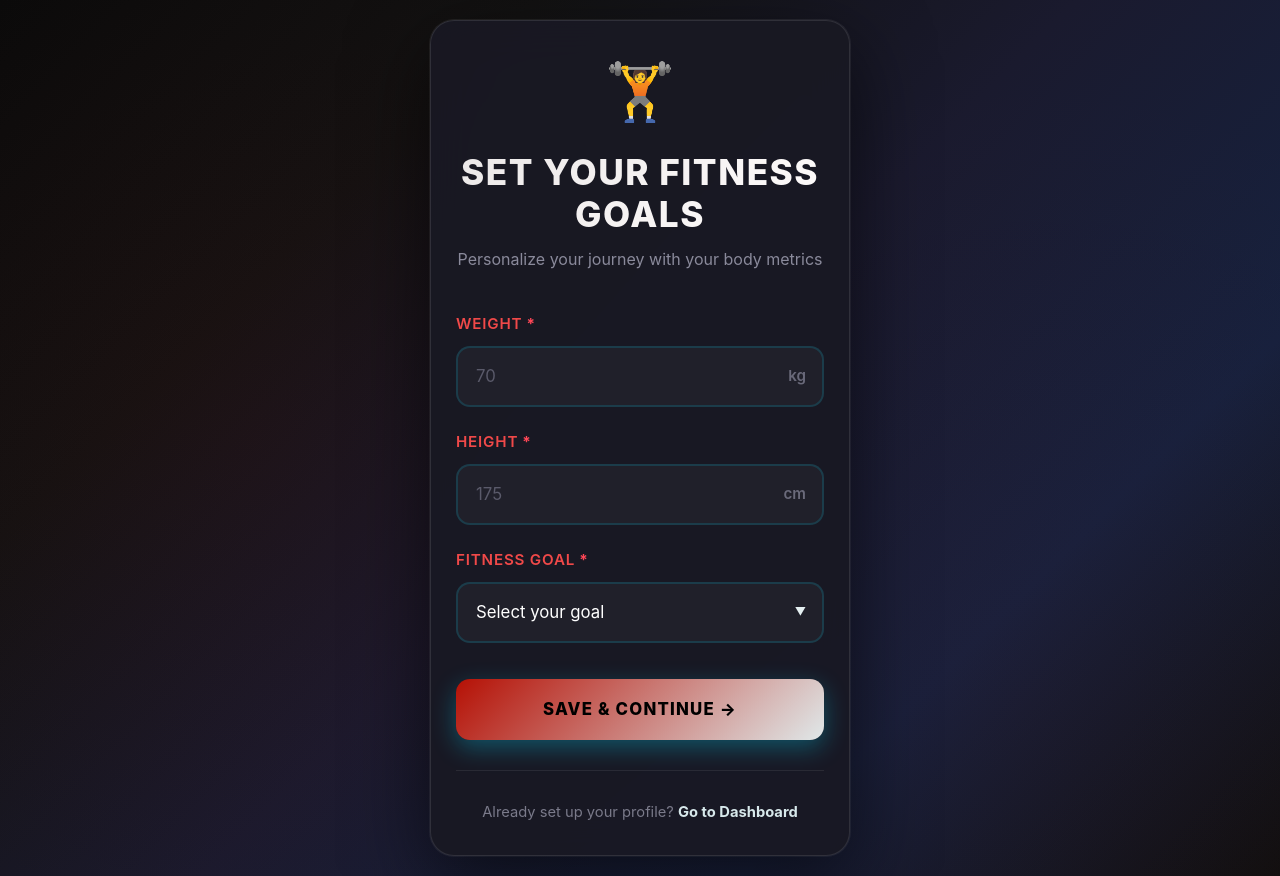
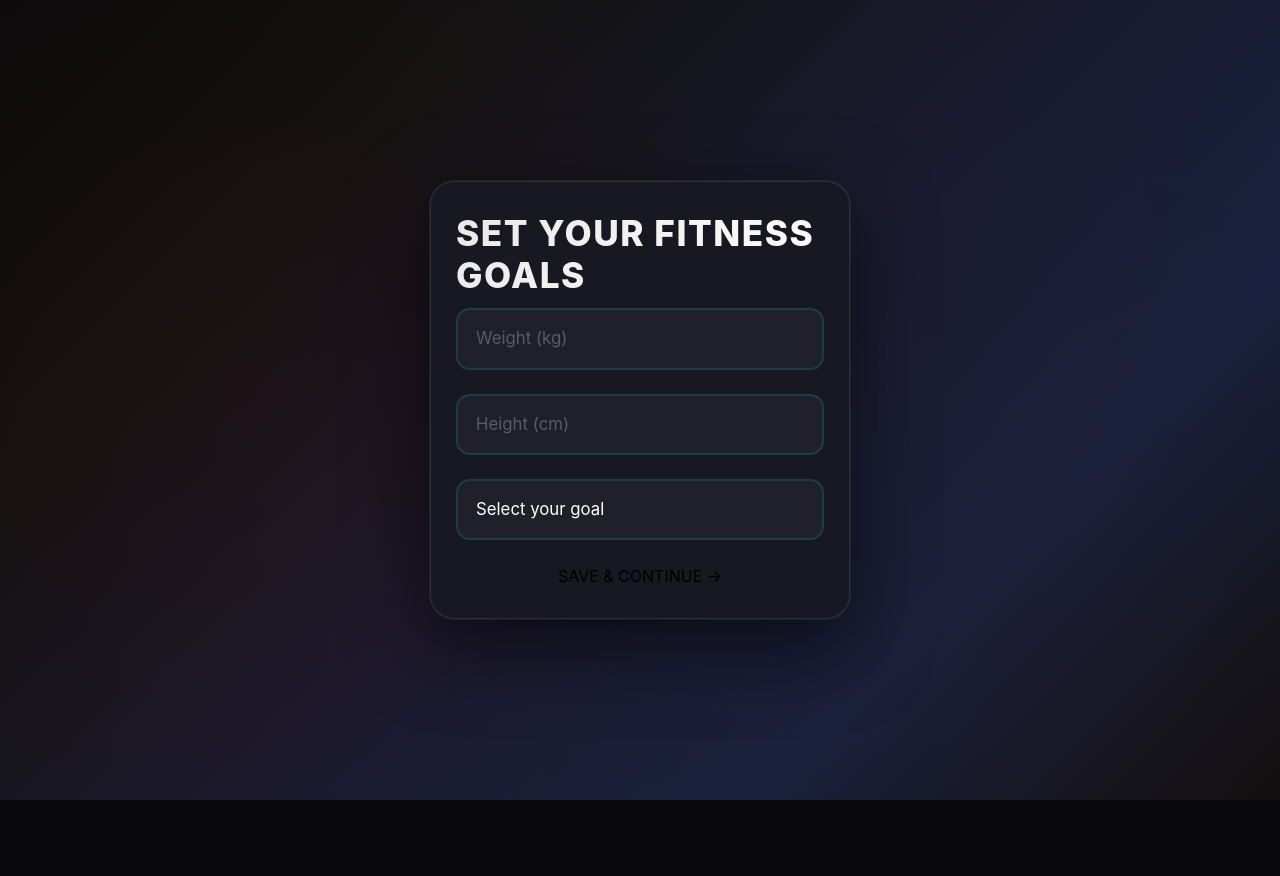
Before and after one commit to Komal-webDev24/fitnova-web, a React (Create React App) app: page /profile-setup in a window 1280 px wide. After the commit the page ends 800 px from the top, so only its background shows below. Built offline with nearby package versions, Linux system fonts and the light colour scheme; sample sign-in values are in the browser's storage.

Commit message:
Fixed ProfileSetup logic

```diff
--- a/src/components/ProfileSetup.jsx
+++ b/src/components/ProfileSetup.jsx
@@ -1,4 +1,3 @@
-// src/pages/ProfileSetup.jsx
 import React, { useState, useEffect } from 'react';
 import { useNavigate } from 'react-router-dom';
 import '../styles/ProfileSetup.css';
@@ -15,113 +14,67 @@ const ProfileSetup = () => {
   const [success, setSuccess] = useState(false);
   const [validationErrors, setValidationErrors] = useState({});
 
-  // Get userId from localStorage (set after login/signup)
-  const userId = localStorage.getItem('userId') || '';
+  const userId = localStorage.getItem('userId');
 
-  // Redirect if user not logged in
   useEffect(() => {
     if (!userId) {
       navigate('/signup');
     }
   }, [userId, navigate]);
 
-  // Input sanitization helper
   const sanitizeInput = (value) => {
-    if (typeof value === 'string') {
-      return value.trim().replace(/[<>]/g, ''); // Prevent XSS
-    }
-    return value;
+    return typeof value === 'string' ? value.trim().replace(/[<>]/g, '') : value;
   };
 
-  // Validation helper
   const validateForm = () => {
     const errors = {};
-
-    if (!formData.weight || formData.weight <= 0) {
-      errors.weight = 'Weight must be greater than 0';
-    } else if (formData.weight > 500) {
-      errors.weight = 'Weight cannot exceed 500 kg';
-    }
-
-    if (!formData.height || formData.height <= 0) {
-      errors.height = 'Height must be greater than 0';
-    } else if (formData.height > 300) {
-      errors.height = 'Height cannot exceed 300 cm';
-    }
-
-    if (!formData.fitnessGoal) {
-      errors.fitnessGoal = 'Please select a fitness goal';
-    }
-
+    if (!formData.weight || formData.weight <= 0) errors.weight = 'Weight must be greater than 0';
+    if (!formData.height || formData.height <= 0) errors.height = 'Height must be greater than 0';
+    if (!formData.fitnessGoal) errors.fitnessGoal = 'Please select a fitness goal';
     setValidationErrors(errors);
     return Object.keys(errors).length === 0;
   };
 
   const handleChange = (e) => {
     const { name, value } = e.target;
-    const sanitizedValue = sanitizeInput(value);
-
-    setFormData(prev => ({
-      ...prev,
-      [name]: sanitizedValue
-    }));
-
-    // Clear error for this field
+    setFormData(prev => ({ ...prev, [name]: sanitizeInput(value) }));
     if (validationErrors[name]) {
-      setValidationErrors(prev => ({
-        ...prev,
-        [name]: ''
-      }));
+      setValidationErrors(prev => ({ ...prev, [name]: '' }));
     }
-    setError('');
   };
 
   const handleSubmit = async (e) => {
     e.preventDefault();
-
-    if (!validateForm()) {
-      return;
-    }
+    if (!validateForm()) return;
 
     setLoading(true);
     setError('');
-    setSuccess(false);
 
     try {
-  // ProfileSetup.jsx mein
-const response = await fetch('https://fitnova-backend-vv6q.onrender.com/api/profile-setup', {
+      const storedUserId = localStorage.getItem('userId');
+      if (!storedUserId) throw new Error("User session expired! Please login again.");
+
+      const response = await fetch(`${process.env.REACT_APP_API_BASE_URL || 'https://fitnova-backend-vv6q.onrender.com'}/api/profile-setup`, {
         method: 'POST',
-    headers: {
-        'Content-Type': 'application/json',
-    },
+        headers: { 'Content-Type': 'application/json' },
         body: JSON.stringify({
-        userId: userId, // Ensure userId yahan aa raha hai
+          userId: storedUserId,
           weight: parseFloat(formData.weight),
           height: parseFloat(formData.height),
           fitnessGoal: formData.fitnessGoal
         }),
       });
+
       const data = await response.json();
+      if (!response.ok) throw new Error(data.error || 'Failed to setup profile');
 
-      if (!response.ok) {
-        throw new Error(data.error || data.message || 'Failed to setup profile');
-      }
-
-      // Save to localStorage
       localStorage.setItem('userWeight', formData.weight);
-      localStorage.setItem('userHeight', formData.height);
-      localStorage.setItem('userGoal', formData.fitnessGoal);
       localStorage.setItem('profileComplete', 'true');
-
       setSuccess(true);
 
-      // Redirect to dashboard after success
-      setTimeout(() => {
-        navigate('/dashboard');
-      }, 1500);
+      setTimeout(() => navigate('/dashboard'), 1500);
     } catch (err) {
-      setError(err.message || 'Unable to connect to server. Please try again.');
-      console.error('Profile setup error:', err);
+      setError(err.message);
     } finally {
       setLoading(false);
     }
@@ -130,135 +83,26 @@ const response = await fetch('https://fitnova-backend-vv6q.onrender.com/api/prof
   return (
     <div className="profile-setup-container">
       <div className="profile-setup-card">
-        <div className="profile-setup-header">
-          <div className="logo">🏋️</div>
         <h1 className="setup-title">Set Your Fitness Goals</h1>
-          <p className="setup-subtitle">Personalize your journey with your body metrics</p>
-        </div>
+        <form onSubmit={handleSubmit} className="profile-setup-form">
+          {error && <div className="error-banner">⚠️ {error}</div>}
+          {success && <div className="success-banner">✓ Profile saved!</div>}
 
-        <form onSubmit={handleSubmit} className="profile-setup-form">
-          {error && (
-            <div className="error-banner" role="alert">
-              <span className="error-icon">⚠️</span>
-              {error}
-            </div>
-          )}
+          <input type="number" name="weight" value={formData.weight} onChange={handleChange} placeholder="Weight (kg)" className="form-input" />
+          {validationErrors.weight && <span>{validationErrors.weight}</span>}
 
-          {success && (
-            <div className="success-banner" role="alert">
-              <span className="success-icon">✓</span>
-              Profile saved successfully! Redirecting...
-            </div>
-          )}
+          <input type="number" name="height" value={formData.height} onChange={handleChange} placeholder="Height (cm)" className="form-input" />
+          {validationErrors.height && <span>{validationErrors.height}</span>}
 
-          <div className="form-group">
-            <label htmlFor="weight" className="form-label">
-              Weight <span className="required">*</span>
-            </label>
-            <div className="input-wrapper">
-              <input
-                type="number"
-                id="weight"
-                name="weight"
-                value={formData.weight}
-                onChange={handleChange}
-                placeholder="70"
-                className={`form-input ${validationErrors.weight ? 'input-error' : ''}`}
-                min="1"
-                max="500"
-                step="0.1"
-                disabled={loading || success}
-                aria-describedby={validationErrors.weight ? 'weight-error' : undefined}
-              />
-              <span className="input-unit">kg</span>
-            </div>
-            {validationErrors.weight && (
-              <span className="field-error" id="weight-error">
-                {validationErrors.weight}
-              </span>
-            )}
-          </div>
+          <select name="fitnessGoal" value={formData.fitnessGoal} onChange={handleChange} className="form-select">
+            <option value="">Select your goal</option>
+            <option value="Muscle Gain">Muscle Gain</option>
+            <option value="Weight Loss">Weight Loss</option>
+            <option value="Stay Fit">Stay Fit</option>
+          </select>
 
-          <div className="form-group">
-            <label htmlFor="height" className="form-label">
-              Height <span className="required">*</span>
-            </label>
-            <div className="input-wrapper">
-              <input
-                type="number"
-                id="height"
-                name="height"
-                value={formData.height}
-                onChange={handleChange}
-                placeholder="175"
-                className={`form-input ${validationErrors.height ? 'input-error' : ''}`}
-                min="1"
-                max="300"
-                step="0.1"
-                disabled={loading || success}
-                aria-describedby={validationErrors.height ? 'height-error' : undefined}
-              />
-              <span className="input-unit">cm</span>
-            </div>
-            {validationErrors.height && (
-              <span className="field-error" id="height-error">
-                {validationErrors.height}
-              </span>
-            )}
-          </div>
-
-          <div className="form-group">
-            <label htmlFor="fitnessGoal" className="form-label">
-              Fitness Goal <span className="required">*</span>
-            </label>
-            <div className="select-wrapper">
-              <select
-                id="fitnessGoal"
-                name="fitnessGoal"
-                value={formData.fitnessGoal}
-                onChange={handleChange}
-                className={`form-select ${validationErrors.fitnessGoal ? 'input-error' : ''}`}
-                disabled={loading || success}
-                aria-describedby={validationErrors.fitnessGoal ? 'goal-error' : undefined}
-              >
-                <option value="">Select your goal</option>
-                <option value="Muscle Gain">💪 Muscle Gain</option>
-                <option value="Weight Loss">🔥 Weight Loss</option>
-                <option value="Stay Fit">⚖️ Stay Fit</option>
-              </select>
-              <span className="select-arrow">▼</span>
-            </div>
-            {validationErrors.fitnessGoal && (
-              <span className="field-error" id="goal-error">
-                {validationErrors.fitnessGoal}
-              </span>
-            )}
-          </div>
-
-          <button
-            type="submit"
-            className={`submit-btn ${loading || success ? 'btn-disabled' : ''}`}
-            disabled={loading || success}
-          >
-            {loading ? (
-              <>
-                <span className="loader"></span>
-                Saving...
-              </>
-            ) : success ? (
-              <>
-                <span className="checkmark">✓</span>
-                Saved!
-              </>
-            ) : (
-              'SAVE & CONTINUE →'
-            )}
-          </button>
+          <button type="submit" disabled={loading}>{loading ? 'Saving...' : 'SAVE & CONTINUE →'}</button>
         </form>
-
-        <div className="profile-setup-footer">
-          <p>Already set up your profile? <a href="/dashboard">Go to Dashboard</a></p>
-        </div>
       </div>
     </div>
   );
```
Lines whose indentation alone changed are shown as unchanged.
